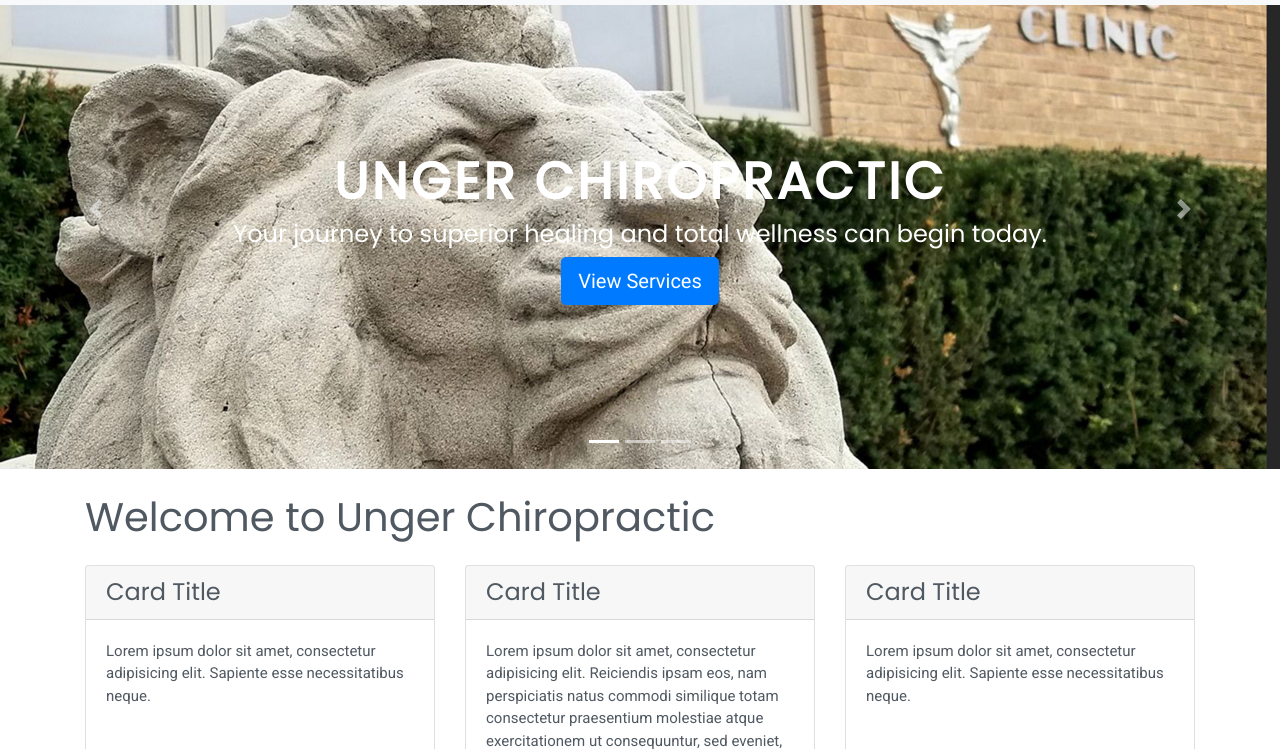
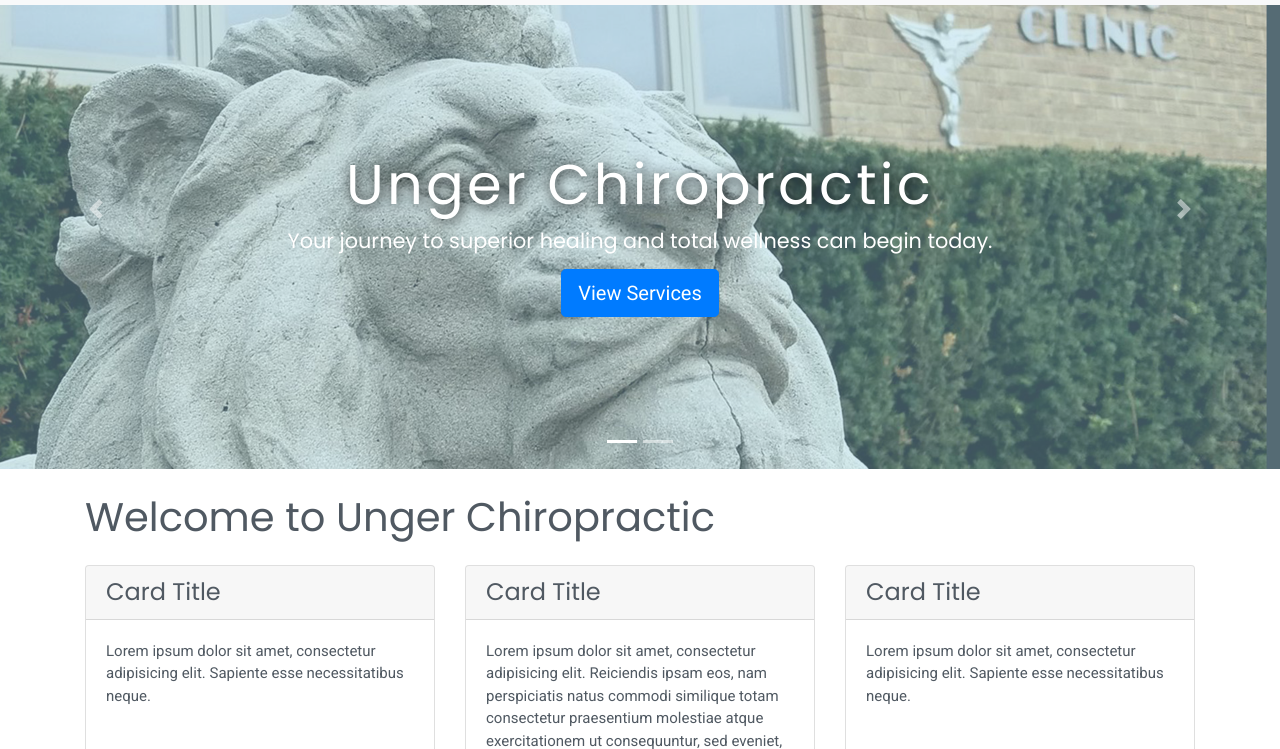
Before and after one commit to brc5450/Unger_Chiropractor, a website: page public/index.html in a window 1280 px wide. Shown: the part 51-800 px from the top of the page. Drawn offline with nearby package versions, Linux system fonts and the light colour scheme; a script that the page names is missing.

Commit message:
css changes to slider

```diff
--- a/public/css/index.css
+++ b/public/css/index.css
@@ -5,7 +5,6 @@
   font-size: 15px;
   color: #505962;
 }
-
 
 h1,
 h2,
@@ -28,23 +27,39 @@
   background-size: cover;
 }
 
+.carousel-item:after {
+  content: "";
+  display: block;
+  position: absolute;
+  top: 0;
+  bottom: 0;
+  left: 0;
+  right: 0;
+  background: #9BD2E9;
+  opacity: .4;
+}
+
 .carousel-caption {
   position: absolute;
   top: 35%;
   width: 100%;
   left: 0;
   right: 0;
+  z-index: 1;
 }
 
 .carousel-caption h1 {
-  font-size: 3.2rem;
-  font-weight: 600;
+  font-family: 'Poppins', sans-serif;
+  font-size: 3.5rem;
+  font-weight: 500;
   letter-spacing: .2rem;
-  text-transform: uppercase;
+  text-shadow: .1rem .1rem .8rem black;
+  padding-bottom: .2rem;
 }
 
 .carousel-caption h3 {
-  font-size: 1.5rem;
+  font-size: 1.3rem;
+  padding-bottom: .4rem;
 }
 
 
--- a/public/index.html
+++ b/public/index.html
@@ -67,13 +67,13 @@
 
   <header>
     <div id="carouselExampleIndicators" class="carousel slide" data-ride="carousel" data-interval="7000">
-
       <ol class="carousel-indicators">
         <li data-target="#carouselExampleIndicators" data-slide-to="0" class="active"></li>
         <li data-target="#carouselExampleIndicators" data-slide-to="1"></li>
-        <li data-target="#carouselExampleIndicators" data-slide-to="2"></li>
+        <!-- <li data-target="#carouselExampleIndicators" data-slide-to="2"></li> -->
       </ol>
       <div class="carousel-inner" role="listbox">
+
         <!-- slide 1 -->
         <div class="carousel-item active" style="background-image: url('./pictures/UngerChiropractic.jpg')"
           alt="Unger Chiropractic Business">
@@ -83,17 +83,13 @@
             <a class="btn btn-primary btn-lg" href="./services.html" role="button" target="blank">View Services</a>
           </div>
         </div>
+        <!-- End Slide 1 -->
+
         <!-- Slide 2 -->
         <div class="carousel-item" style="background-image: url('./pictures/UngerChiropractic.jpg')"
           alt="Unger Chiropractic Business">
         </div>
-
-      </div>
-      <div class="carousel-item">
-        <div class="d-flex h-100 align-items-center justify-content-center">
-          <h1>Text 2</h1>
-        </div>
-      </div>
+        <!-- End Slide 2 -->
 
         <a class="carousel-control-prev" href="#carouselExampleIndicators" role="button" data-slide="prev">
           <span class="carousel-control-prev-icon" aria-hidden="true"></span>
```
Lines whose indentation alone changed are shown as unchanged.
